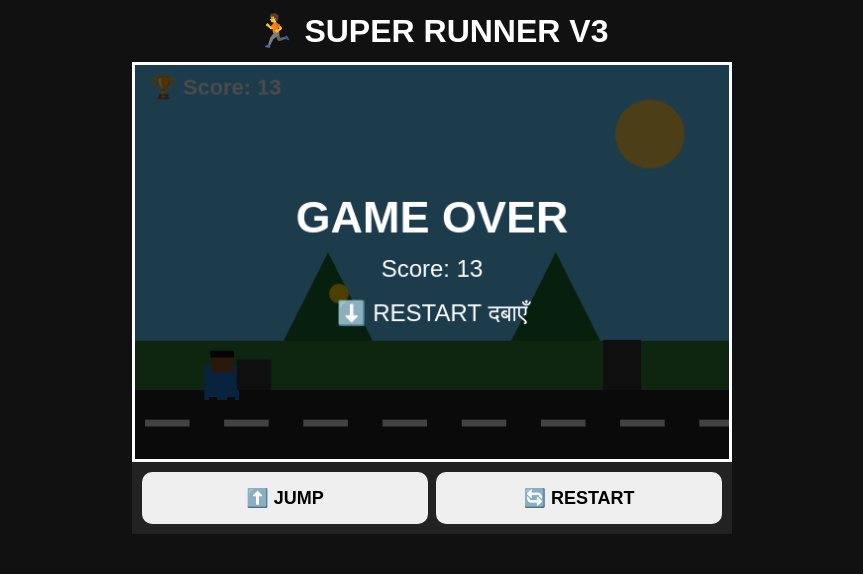
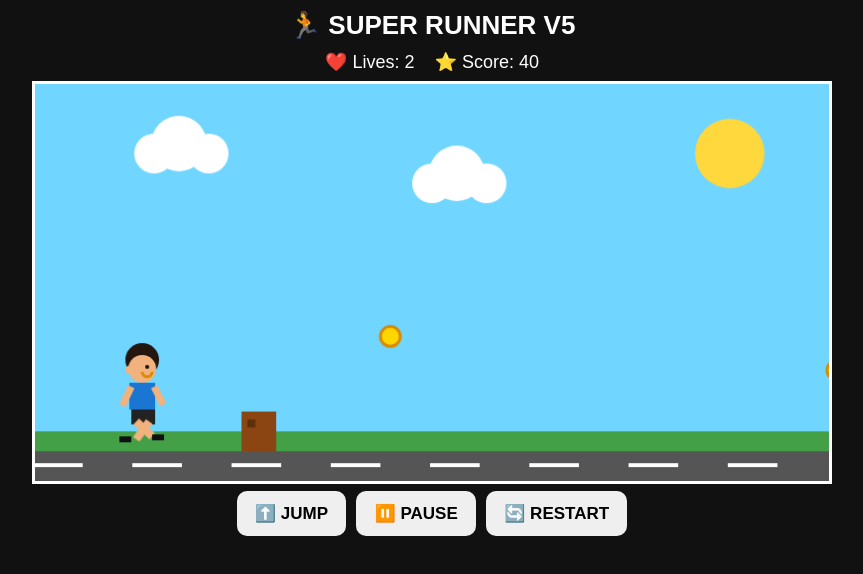
Before and after one commit to vivek7317/Super-runner-, a plain HTML site: page index.html in a window 1280 px wide. Shown: the whole page, without its empty margins (208-1071 px from the left). Drawn offline with Linux system fonts and the light colour scheme.

Commit message:
Update game title and enhance styles for V5

```diff
--- a/index.html
+++ b/index.html
@@ -3,46 +3,564 @@
 <head>
 <meta charset="UTF-8">
 <meta name="viewport" content="width=device-width, initial-scale=1.0">
-<title>Super Runner V3</title>
+<title>Super Runner V5</title>
+
 <style>
-*{box-sizing:border-box}body{margin:0;background:#111;color:#fff;font-family:Arial;text-align:center}
-h1{margin:12px}#game{display:block;width:100%;max-width:600px;height:400px;margin:auto;border:3px solid #fff}
-.controls{max-width:600px;margin:auto;padding:10px;display:flex;gap:8px;background:#222}
-button{flex:1;padding:15px;border:0;border-radius:10px;font-size:18px;font-weight:bold}
+*{
+  box-sizing:border-box;
+  margin:0;
+  padding:0;
+}
+
+body{
+  background:#111;
+  color:white;
+  font-family:Arial,sans-serif;
+  text-align:center;
+  overflow:hidden;
+}
+
+h1{
+  margin:10px 0;
+  font-size:26px;
+}
+
+.info{
+  font-size:18px;
+  margin:8px;
+}
+
+canvas{
+  width:100%;
+  max-width:800px;
+  height:auto;
+  border:3px solid white;
+  background:#70d6ff;
+  display:block;
+  margin:auto;
+}
+
+button{
+  margin:7px 3px;
+  padding:12px 18px;
+  border:0;
+  border-radius:10px;
+  font-size:17px;
+  font-weight:bold;
+}
 </style>
 </head>
+
 <body>
-<h1>🏃 SUPER RUNNER V3</h1>
-<canvas id="game" width="600" height="400"></canvas>
-<div class="controls"><button onclick="jump()">⬆️ JUMP</button><button onclick="restart()">🔄 RESTART</button></div>
+
+<h1>🏃 SUPER RUNNER V5</h1>
+
+<div class="info">
+❤️ Lives: <span id="lives">3</span>
+&nbsp;&nbsp;
+⭐ Score: <span id="score">0</span>
+</div>
+
+<canvas id="game" width="800" height="400"></canvas>
+
+<div>
+<button onclick="jump()">⬆️ JUMP</button>
+<button onclick="pauseGame()">⏸️ PAUSE</button>
+<button onclick="restartGame()">🔄 RESTART</button>
+</div>
+
 <script>
-const c=document.getElementById("game"),x=c.getContext("2d");
-let p,o,coins,score,speed,over,t1,t2;
-function restart(){p={x:70,y:290,w:35,h:50,vy:0,ground:true};o=[];coins=[];score=0;speed=5;over=false;t1=t2=0}
-function jump(){if(over){restart();return}if(p.ground){p.vy=-13;p.ground=false}}
-function hit(a,b){return a.x<b.x+b.w&&a.x+a.w>b.x&&a.y<b.y+b.h&&a.y+a.h>b.y}
+
+const canvas=document.getElementById("game");
+const ctx=canvas.getContext("2d");
+
+let boy;
+let obstacles=[];
+let coins=[];
+let score=0;
+let lives=3;
+let speed=6;
+let frame=0;
+let gameOver=false;
+let paused=false;
+
+function startGame(){
+
+  boy={
+    x:90,
+    y:285,
+    width:35,
+    height:70,
+    vy:0,
+    jumping:false,
+    step:0
+  };
+
+  obstacles=[];
+  coins=[];
+  score=0;
+  lives=3;
+  speed=6;
+  frame=0;
+  gameOver=false;
+  paused=false;
+
+  updateInfo();
+}
+
+function updateInfo(){
+  document.getElementById("score").innerText=score;
+  document.getElementById("lives").innerText=lives;
+}
+
+/* =========================
+   LITTLE BOY
+========================= */
+
+function drawBoy(){
+
+  let x=boy.x;
+  let y=boy.y;
+
+  /* Hair */
+  ctx.fillStyle="#24150e";
+  ctx.beginPath();
+  ctx.arc(x+18,y-7,17,0,Math.PI*2);
+  ctx.fill();
+
+  /* Face */
+  ctx.fillStyle="#f2b27d";
+  ctx.beginPath();
+  ctx.arc(x+18,y+2,14,0,Math.PI*2);
+  ctx.fill();
+
+  /* Ear */
+  ctx.beginPath();
+  ctx.arc(x+5,y+3,4,0,Math.PI*2);
+  ctx.fill();
+
+  /* Eye */
+  ctx.fillStyle="#111";
+  ctx.beginPath();
+  ctx.arc(x+23,y,2,0,Math.PI*2);
+  ctx.fill();
+
+  /* Smile */
+  ctx.beginPath();
+  ctx.arc(x+23,y+5,5,0,Math.PI);
+  ctx.stroke();
+
+  /* Shirt */
+  ctx.fillStyle="#1976d2";
+  ctx.fillRect(x+5,y+16,26,27);
+
+  /* Arms */
+  ctx.strokeStyle="#f2b27d";
+  ctx.lineWidth=7;
+
+  ctx.beginPath();
+  ctx.moveTo(x+7,y+20);
+  ctx.lineTo(x-2,y+39);
+  ctx.stroke();
+
+  ctx.beginPath();
+  ctx.moveTo(x+30,y+20);
+  ctx.lineTo(x+39,y+38);
+  ctx.stroke();
+
+  /* Shorts */
+  ctx.fillStyle="#222";
+  ctx.fillRect(x+7,y+43,24,15);
+
+  /* Running legs */
+  ctx.strokeStyle="#f2b27d";
+  ctx.lineWidth=8;
+
+  if(Math.floor(boy.step)%2===0){
+
+    ctx.beginPath();
+    ctx.moveTo(x+12,y+55);
+    ctx.lineTo(x+2,y+73);
+    ctx.stroke();
+
+    ctx.beginPath();
+    ctx.moveTo(x+25,y+55);
+    ctx.lineTo(x+35,y+70);
+    ctx.stroke();
+
+  }else{
+
+    ctx.beginPath();
+    ctx.moveTo(x+12,y+55);
+    ctx.lineTo(x+28,y+70);
+    ctx.stroke();
+
+    ctx.beginPath();
+    ctx.moveTo(x+25,y+55);
+    ctx.lineTo(x+12,y+73);
+    ctx.stroke();
+  }
+
+  /* Shoes */
+  ctx.fillStyle="#111";
+
+  ctx.fillRect(x-5,y+70,12,6);
+  ctx.fillRect(x+28,y+68,12,6);
+}
+
+
+/* =========================
+   JUMP
+========================= */
+
+function jump(){
+
+  if(gameOver) return;
+
+  if(!boy.jumping){
+
+    boy.vy=-14;
+    boy.jumping=true;
+  }
+}
+
+
+/* =========================
+   OBSTACLE
+========================= */
+
+function createObstacle(){
+
+  obstacles.push({
+    x:canvas.width+20,
+    y:330,
+    width:35,
+    height:40
+  });
+}
+
+
+/* =========================
+   COIN
+========================= */
+
+function createCoin(){
+
+  coins.push({
+    x:canvas.width+20,
+    y:210+Math.random()*90,
+    r:10
+  });
+}
+
+
+/* =========================
+   COLLISION
+========================= */
+
+function hit(a,b){
+
+  return(
+    a.x < b.x+b.width &&
+    a.x+a.width > b.x &&
+    a.y < b.y+b.height &&
+    a.y+a.height > b.y
+  );
+}
+
+
+function coinHit(){
+
+  for(let i=coins.length-1;i>=0;i--){
+
+    let c=coins[i];
+
+    if(
+      boy.x < c.x+15 &&
+      boy.x+boy.width > c.x-15 &&
+      boy.y < c.y+15 &&
+      boy.y+boy.height > c.y-15
+    ){
+
+      score+=10;
+      coins.splice(i,1);
+      updateInfo();
+    }
+  }
+}
+
+
+/* =========================
+   UPDATE
+========================= */
+
+function update(){
+
+  if(paused || gameOver) return;
+
+  frame++;
+
+  /* Gravity */
+
+  boy.vy+=0.7;
+  boy.y+=boy.vy;
+
+  if(boy.y>=285){
+
+    boy.y=285;
+    boy.vy=0;
+    boy.jumping=false;
+  }
+
+  boy.step+=0.25;
+
+  /* Obstacles */
+
+  if(frame%100===0){
+    createObstacle();
+  }
+
+  /* Coins */
+
+  if(frame%75===0){
+    createCoin();
+  }
+
+  /* Move */
+
+  obstacles.forEach(o=>{
+    o.x-=speed;
+  });
+
+  coins.forEach(c=>{
+    c.x-=speed;
+  });
+
+  /* Hit obstacle */
+
+  for(let i=obstacles.length-1;i>=0;i--){
+
+    if(hit(boy,obstacles[i])){
+
+      lives--;
+
+      obstacles.splice(i,1);
+
+      updateInfo();
+
+      if(lives<=0){
+        gameOver=true;
+      }
+
+      break;
+    }
+  }
+
+  coinHit();
+
+  /* Score */
+
+  if(frame%10===0){
+
+    score++;
+    updateInfo();
+  }
+
+  /* Speed increase */
+
+  if(frame%600===0){
+    speed+=0.5;
+  }
+
+  obstacles=obstacles.filter(o=>o.x>-100);
+  coins=coins.filter(c=>c.x>-50);
+}
+
+
+/* =========================
+   DRAW
+========================= */
+
 function draw(){
-x.clearRect(0,0,600,400);x.fillStyle="#5ec9ff";x.fillRect(0,0,600,280);
-x.fillStyle="#ffd54f";x.beginPath();x.arc(520,70,35,0,7);x.fill();
-x.fillStyle="#176b2c";for(let q=150;q<700;q+=230){x.beginPath();x.moveTo(q,280);x.lineTo(q+45,190);x.lineTo(q+90,280);x.fill()}
-x.fillStyle="#2e7d32";x.fillRect(0,280,600,120);x.fillStyle="#222";x.fillRect(0,330,600,70);
-x.fillStyle="#ddd";for(let q=10;q<600;q+=80)x.fillRect(q,360,45,7);
-x.fillStyle="#1976d2";x.fillRect(p.x,p.y+15,p.w,35);x.fillStyle="#8d5524";x.fillRect(p.x+7,p.y,22,22);
-x.fillStyle="#111";x.fillRect(p.x+6,p.y,24,7);x.fillStyle="#222";x.fillRect(p.x+5,p.y+47,8,10);x.fillRect(p.x+23,p.y+47,8,10);
-x.fillStyle="#333";o.forEach(a=>x.fillRect(a.x,a.y,a.w,a.h));
-coins.forEach(a=>{x.fillStyle="#ffd700";x.beginPath();x.arc(a.x,a.y,10,0,7);x.fill()});
-x.fillStyle="#fff";x.font="bold 22px Arial";x.fillText("🏆 Score: "+Math.floor(score),15,30);
-if(over){x.fillStyle="rgba(0,0,0,.7)";x.fillRect(0,0,600,400);x.fillStyle="#fff";x.textAlign="center";x.font="bold 45px Arial";x.fillText("GAME OVER",300,170);x.font="24px Arial";x.fillText("Score: "+Math.floor(score),300,215);x.fillText("⬇️ RESTART दबाएँ",300,260);x.textAlign="left"}
+
+  ctx.clearRect(0,0,canvas.width,canvas.height);
+
+  /* Sky */
+
+  ctx.fillStyle="#70d6ff";
+  ctx.fillRect(0,0,canvas.width,canvas.height);
+
+  /* Sun */
+
+  ctx.fillStyle="#ffd83d";
+  ctx.beginPath();
+  ctx.arc(700,70,35,0,Math.PI*2);
+  ctx.fill();
+
+  /* Clouds */
+
+  ctx.fillStyle="white";
+
+  drawCloud(120,70);
+  drawCloud(400,100);
+
+  /* Ground */
+
+  ctx.fillStyle="#43a047";
+  ctx.fillRect(0,350,800,50);
+
+  /* Road */
+
+  ctx.fillStyle="#555";
+  ctx.fillRect(0,370,800,30);
+
+  /* Road lines */
+
+  ctx.fillStyle="white";
+
+  for(let i=0;i<800;i+=100){
+    ctx.fillRect(i-(frame*speed/3%100),382,50,4);
+  }
+
+  /* Obstacles */
+
+  obstacles.forEach(o=>{
+
+    ctx.fillStyle="#8b4513";
+    ctx.fillRect(o.x,o.y,o.width,o.height);
+
+    ctx.fillStyle="#5d2e0b";
+    ctx.fillRect(o.x+6,o.y+8,8,8);
+  });
+
+  /* Coins */
+
+  coins.forEach(c=>{
+
+    ctx.fillStyle="gold";
+
+    ctx.beginPath();
+    ctx.arc(c.x,c.y,c.r,0,Math.PI*2);
+    ctx.fill();
+
+    ctx.strokeStyle="#d88b00";
+    ctx.lineWidth=3;
+    ctx.stroke();
+  });
+
+  drawBoy();
+
+  /* Pause */
+
+  if(paused){
+
+    ctx.fillStyle="rgba(0,0,0,.65)";
+    ctx.fillRect(0,0,800,400);
+
+    ctx.fillStyle="white";
+    ctx.font="42px Arial";
+    ctx.fillText("PAUSED",320,200);
+  }
+
+  /* Game Over */
+
+  if(gameOver){
+
+    ctx.fillStyle="rgba(0,0,0,.7)";
+    ctx.fillRect(0,0,800,400);
+
+    ctx.fillStyle="white";
+    ctx.font="42px Arial";
+    ctx.fillText("GAME OVER",270,180);
+
+    ctx.font="25px Arial";
+    ctx.fillText("Score: "+score,340,225);
+
+    ctx.font="20px Arial";
+    ctx.fillText("RESTART दबाएं",320,270);
+  }
 }
-function loop(){if(!over){p.vy+=.7;p.y+=p.vy;if(p.y>=290){p.y=290;p.vy=0;p.ground=true}
-t1++;if(t1>70){t1=0;let h=30+Math.random()*45;o.push({x:600,y:330-h,w:25+Math.random()*20,h:h})}
-t2++;if(t2>90){t2=0;coins.push({x:600,y:180+Math.random()*100})}
-o.forEach(a=>a.x-=speed);coins.forEach(a=>a.x-=speed);o=o.filter(a=>a.x>-60);coins=coins.filter(a=>a.x>-30);
-for(const a of o)if(hit(p,a))over=true;
-coins=coins.filter(a=>{if(Math.hypot(p.x+18-a.x,p.y+25-a.y)<30){score+=10;return false}return true});
-score+=.08;speed+=.002}draw();requestAnimationFrame(loop)}
-document.addEventListener("keydown",e=>{if(e.code==="Space"||e.code==="ArrowUp")jump()});
-c.addEventListener("touchstart",e=>{e.preventDefault();jump()});restart();loop();
+
+
+/* Cloud */
+
+function drawCloud(x,y){
+
+  ctx.beginPath();
+
+  ctx.arc(x,y,20,0,Math.PI*2);
+  ctx.arc(x+25,y-10,28,0,Math.PI*2);
+  ctx.arc(x+55,y,20,0,Math.PI*2);
+
+  ctx.fill();
+}
+
+
+/* =========================
+   BUTTONS
+========================= */
+
+function pauseGame(){
+
+  if(gameOver) return;
+
+  paused=!paused;
+}
+
+function restartGame(){
+
+  startGame();
+}
+
+
+/* =========================
+   KEYBOARD
+========================= */
+
+document.addEventListener("keydown",function(e){
+
+  if(e.code==="Space" || e.code==="ArrowUp"){
+    jump();
+  }
+
+  if(e.code==="KeyP"){
+    pauseGame();
+  }
+
+  if(e.code==="KeyR"){
+    restartGame();
+  }
+});
+
+
+/* =========================
+   MOBILE TOUCH
+========================= */
+
+canvas.addEventListener("touchstart",function(e){
+
+  e.preventDefault();
+  jump();
+
+});
+
+
+/* =========================
+   GAME LOOP
+========================= */
+
+function gameLoop(){
+
+  update();
+  draw();
+
+  requestAnimationFrame(gameLoop);
+}
+
+startGame();
+gameLoop();
+
 </script>
+
 </body>
 </html>
```
